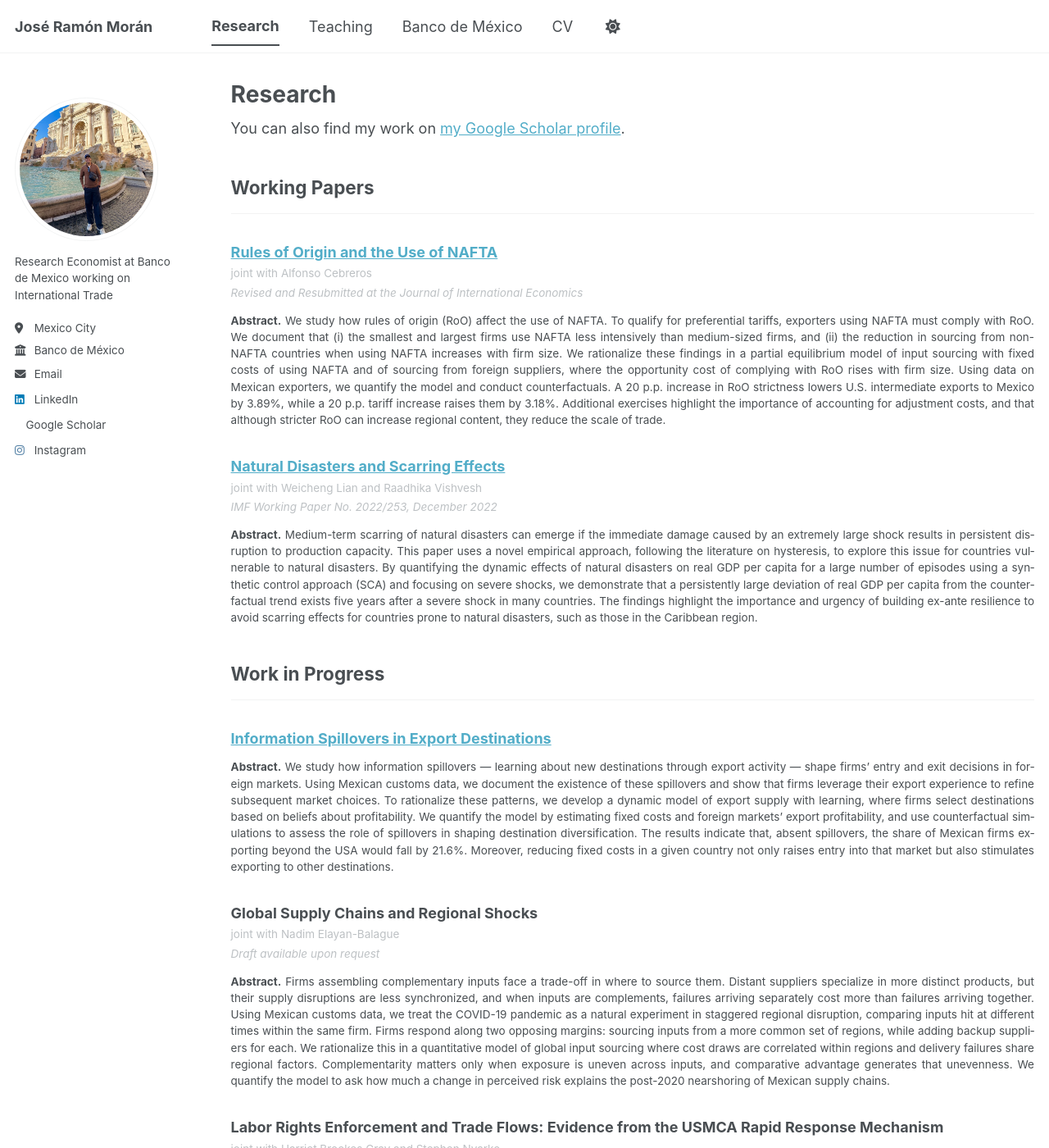
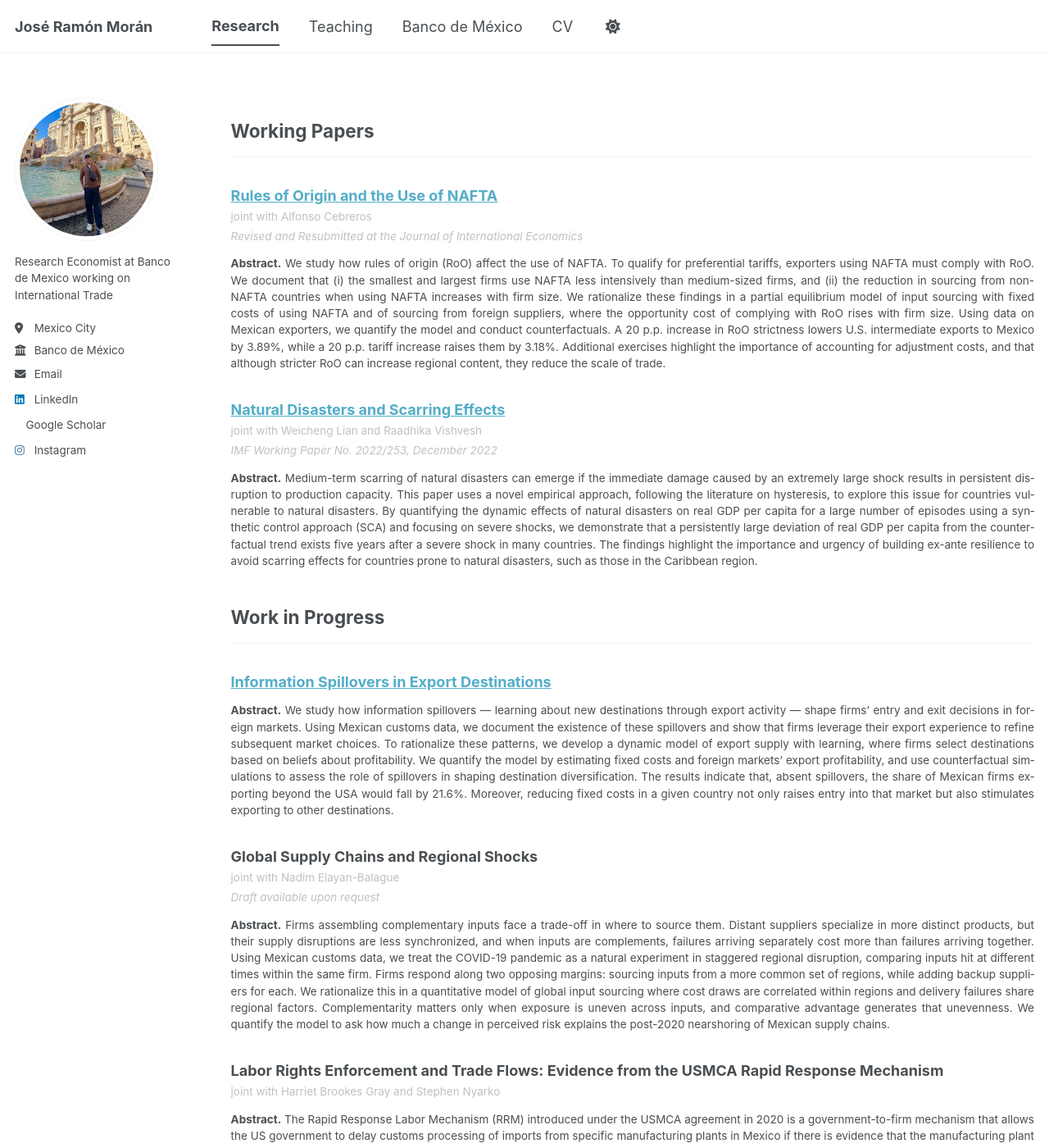
Before and after one commit to joseramonmoran/joseramonmoran.github.io, a Jekyll site: the page built from _pages/research.html, in a window 1280 px wide and 1400 px high. Shown: the whole window at 82% size. Built offline with Jekyll 4.4.1, drawn with Linux system fonts in a browser that asks for light colours; a style sheet for code colours, icons or effects is not loaded.

Commit message:
Add files via upload

```diff
--- a/_pages/research.html
+++ b/_pages/research.html
@@ -7,9 +7,17 @@ author_profile: true
 
 {% include base_path %}
 
-{% if site.author.googlescholar %}
-  <div class="wordwrap">You can also find my work on <a href="{{ site.author.googlescholar }}">my Google Scholar profile</a>.</div>
-{% endif %}
+<style>
+  /* Hide the visible page heading; the page title still appears in the browser tab. */
+  .archive .page__title {
+    position: absolute;
+    width: 1px;
+    height: 1px;
+    overflow: hidden;
+    clip: rect(0, 0, 0, 0);
+    white-space: nowrap;
+  }
+</style>
 
 {% for category in site.publication_category %}
   {% assign title_shown = false %}
```
